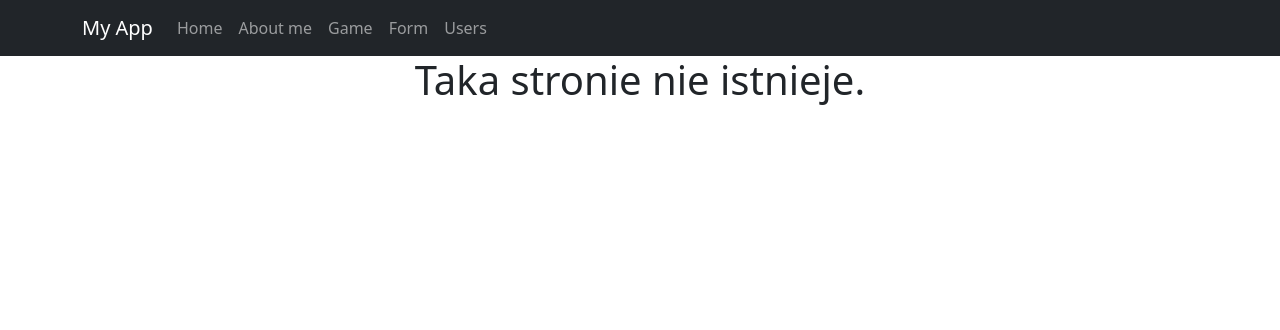
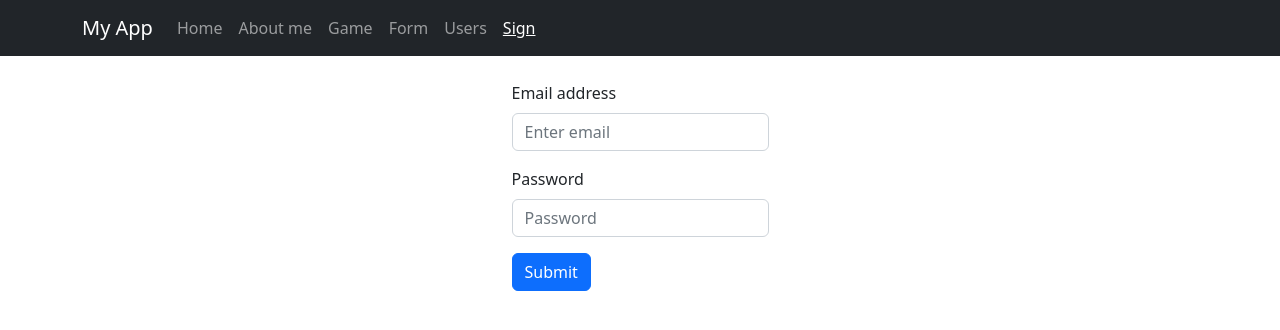
Before and after one commit to infoshareacademy/isareactvelobank, a React (Create React App) app in the folder react/my-app/: page /sign in a window 1280 px wide. Shown: the top 330 px of the page. Built offline with nearby package versions, Linux system fonts and the light colour scheme.

Commit message:
Added Sign

```diff
--- a/react/my-app/src/Wrapper.js
+++ b/react/my-app/src/Wrapper.js
@@ -3,7 +3,8 @@ const Wrapper = ({ children }) => {
         {
             display: 'flex',
             flexDirection: 'column',
-            alignItems: 'center'
+            alignItems: 'center',
+            marginTop: '25px'
         }
     }>
         {children}
--- a/react/my-app/src/content/Content.js
+++ b/react/my-app/src/content/Content.js
@@ -7,6 +7,7 @@ import { Users } from '../users/Users';
 import { MyForm } from '../form/MyForm';
 import { MyBetterForm } from '../form/MyBetterForm';
 import { MyBoostedForm } from '../form/MyBoostedForm';
+import { Sign } from '../sign/Sign';
 
 export const Content = () => (
     <Wrapper>
@@ -23,6 +24,7 @@ export const Content = () => (
                     <GameClass name="Fallout" />
                 </>} />
             <Route path="/users" element={<Users />} />
+            <Route path="/sign" element={<Sign />} />
             <Route path="*" element={<h1>Taka stronie nie istnieje.</h1>} />
         </Routes>
     </Wrapper>
--- a/react/my-app/src/navigation/Navigation.js
+++ b/react/my-app/src/navigation/Navigation.js
@@ -15,6 +15,7 @@ const links = [
     { path: '/game', label: 'Game' },
     { path: '/form', label: 'Form' },
     { path: '/users', label: 'Users' },
+    { path: '/sign', label: 'Sign' },
 ]
 
 export const Navigation = () => {
--- /dev/null
+++ b/react/my-app/src/sign/Sign.js
@@ -0,0 +1,26 @@
+import { useNavigate } from 'react-router-dom';
+import Button from 'react-bootstrap/Button';
+import Form from 'react-bootstrap/Form';
+
+export const Sign = () => {
+    const navigate = useNavigate();
+
+    const handleSubmit = (e) => {
+        e.preventDefault();
+        navigate('/');
+    }
+
+    return <Form onSubmit={handleSubmit}>
+    <Form.Group className="mb-3" controlId="formBasicEmail">
+      <Form.Label>Email address</Form.Label>
+      <Form.Control type="email" placeholder="Enter email" />
+    </Form.Group>
+    <Form.Group className="mb-3" controlId="formBasicPassword">
+      <Form.Label>Password</Form.Label>
+      <Form.Control type="password" placeholder="Password" />
+    </Form.Group>
+    <Button variant="primary" type="submit">
+      Submit
+    </Button>
+  </Form>
+}
```
